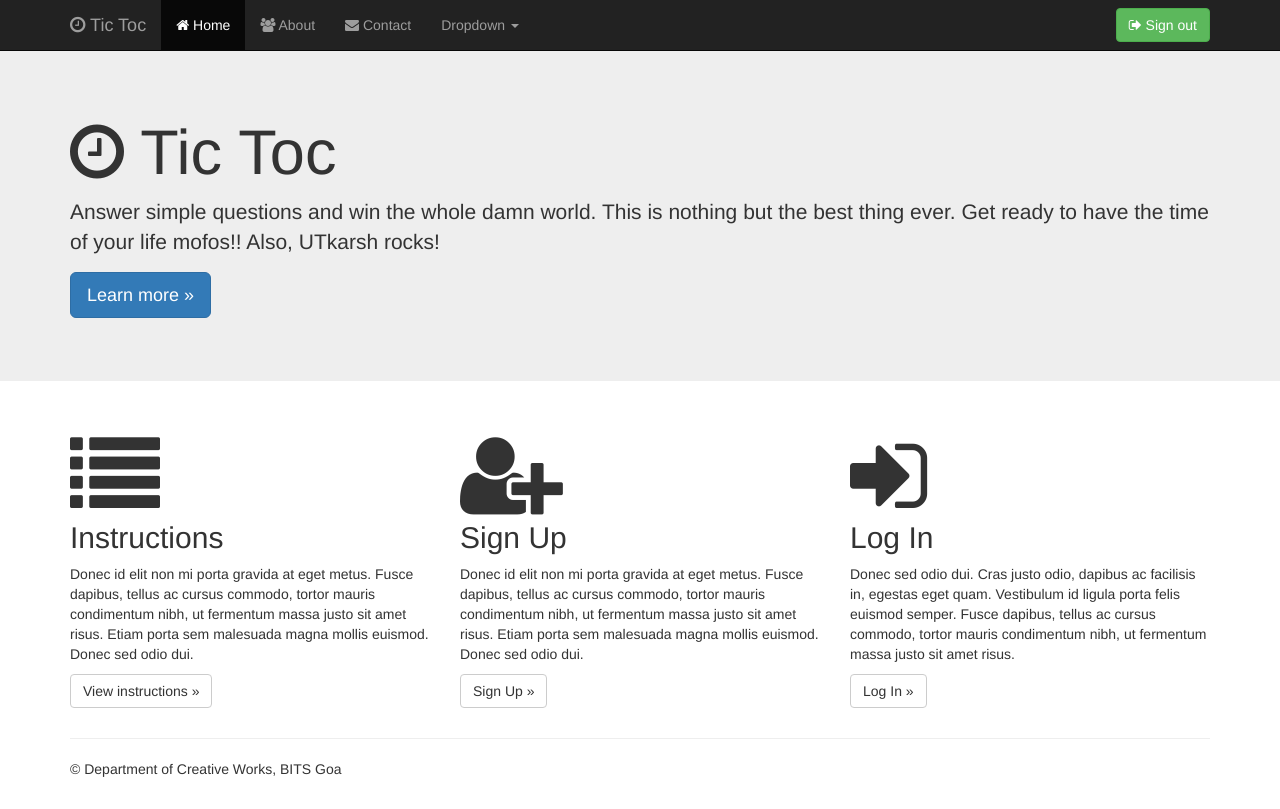
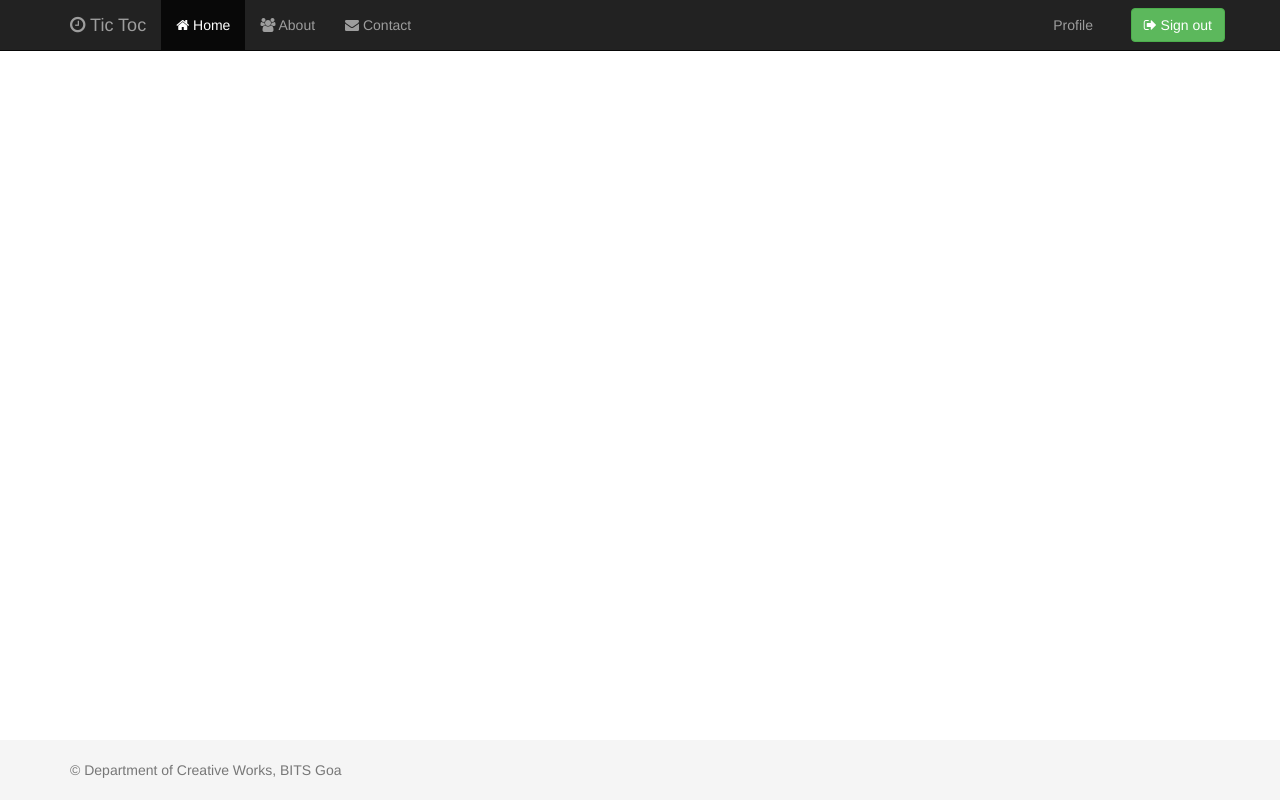
Before and after one commit to UtkarshMe/DocwTicToc, a Node server app: page / in a window 1280 px wide. After the commit the page ends 778 px from the top, so only its background shows below. Run offline with Node 20, Linux system fonts and the light colour scheme; the visitor is signed in with stand-in values (Sample User, id 1); some libraries are stand-ins or nearby versions.

Commit message:
Add profile and index templates

```diff
--- /dev/null
+++ b/public/css/sticky-footer.css
@@ -0,0 +1,23 @@
+html {
+  position: relative;
+  min-height: 100%;
+}
+body {
+  /* Margin bottom by footer height */
+  margin-bottom: 60px;
+}
+.footer {
+  position: absolute;
+  bottom: 0;
+  width: 100%;
+  /* Set the fixed height of the footer here */
+  height: 60px;
+  background-color: #f5f5f5;
+}
+.container .text-muted {
+  margin: 20px 0;
+}
+.footer > .container {
+  padding-right: 15px;
+  padding-left: 15px;
+}
--- a/routes.js
+++ b/routes.js
@@ -27,9 +27,9 @@
     });
 
     app.get('/profile', isLoggedIn, function (req, res) {
-        res.render('profile.ejs', {
-            user: req.user
-        });
+        var data = appData;
+        data.user = req.user;
+        res.render('profile.ejs', data);
     });
 
     app.get('/logout', function (req, res) {
--- a/views/index.ejs
+++ b/views/index.ejs
@@ -19,6 +19,7 @@
 
     <!-- Custom styles for this template -->
     <link href="/css/index.css" rel="stylesheet">
+    <link rel="stylesheet" href="/css/sticky-footer.css" type="text/css" media="screen" title="no title" charset="">
 
     <!-- Just for debugging purposes. Don't actually copy these 2 lines! -->
     <!--[if lt IE 9]><script src="../../assets/js/ie8-responsive-file-warning.js"></script><![endif]-->
@@ -50,61 +51,29 @@
             <li class="active"><a href="<%= app.home %>"><i class="fa fa-home"></i> Home</a></li>
             <li><a href="#about"><i class="fa fa-users"></i> About</a></li>
             <li><a href="#contact"><i class="fa fa-envelope"></i> Contact</a></li>
-            <li class="dropdown">
-              <a href="#" class="dropdown-toggle" data-toggle="dropdown" role="button" aria-haspopup="true" aria-expanded="false">Dropdown <span class="caret"></span></a>
-              <ul class="dropdown-menu">
-                <li><a href="#">Action</a></li>
-                <li><a href="#">Another action</a></li>
-                <li><a href="#">Something else here</a></li>
-                <li role="separator" class="divider"></li>
-                <li class="dropdown-header">Nav header</li>
-                <li><a href="#">Separated link</a></li>
-                <li><a href="#">One more separated link</a></li>
-              </ul>
+          </ul>
+          <ul class="nav navbar-nav navbar-right">
+            <li><a href="/profile">Profile</a></li>
+            <li>
+              <form action="/logout" method="get" class="navbar-form navbar-right">&nbsp;
+                <button type="submit" class="btn btn-success"><i class="fa fa-sign-out"></i> Sign out</button>
+              </form>
             </li>
           </ul>
-          <form action="/logout" method="get" class="navbar-form navbar-right">
-            <button type="submit" class="btn btn-success"><i class="fa fa-sign-out"></i> Sign out</button>
-          </form>
         </div><!--/.navbar-collapse -->
       </div>
     </nav>
 
-    <!-- Main jumbotron for a primary marketing message or call to action -->
-    <div class="jumbotron">
-      <div class="container">
-        <h1><i class="fa fa-<%= app.logo %>"></i> <%= app.title %></h1>
-        <p><%= app.description.long %></p>
-        <p><a class="btn btn-primary btn-lg" href="#" role="button">Learn more &raquo;</a></p>
-      </div>
-    </div>
 
     <div class="container">
-      <!-- Example row of columns -->
-      <div class="row">
-        <div class="col-md-4">
-          <h2><i class="fa fa-list fa-3x"></i><br />Instructions</h2>
-          <p>Donec id elit non mi porta gravida at eget metus. Fusce dapibus, tellus ac cursus commodo, tortor mauris condimentum nibh, ut fermentum massa justo sit amet risus. Etiam porta sem malesuada magna mollis euismod. Donec sed odio dui. </p>
-          <p><a class="btn btn-default" href="#" role="button">View instructions &raquo;</a></p>
-        </div>
-        <div class="col-md-4">
-          <h2><i class="fa fa-user-plus fa-3x"></i><br />Sign Up</h2>
-          <p>Donec id elit non mi porta gravida at eget metus. Fusce dapibus, tellus ac cursus commodo, tortor mauris condimentum nibh, ut fermentum massa justo sit amet risus. Etiam porta sem malesuada magna mollis euismod. Donec sed odio dui. </p>
-          <p><a class="btn btn-default" href="/signup" role="button">Sign Up &raquo;</a></p>
-       </div>
-        <div class="col-md-4">
-          <h2><i class="fa fa-sign-in fa-3x"></i><br />Log In</h2>
-          <p>Donec sed odio dui. Cras justo odio, dapibus ac facilisis in, egestas eget quam. Vestibulum id ligula porta felis euismod semper. Fusce dapibus, tellus ac cursus commodo, tortor mauris condimentum nibh, ut fermentum massa justo sit amet risus.</p>
-          <p><a class="btn btn-default" href="/login" role="button">Log In &raquo;</a></p>
-        </div>
+        <!-- Place your code here -->
+    </div> <!-- /container -->
+
+    <footer class="footer">
+      <div class="container">
+        <p class="text-muted">&copy; <%= app.company %></p>
       </div>
-
-      <hr>
-
-      <footer>
-        <p>&copy; <%= app.company %></p>
-      </footer>
-    </div> <!-- /container -->
+    </footer>
 
 
     <!-- Bootstrap core JavaScript
```
Also changed, not shown: views/profile.ejs (+88 -0 lines).
